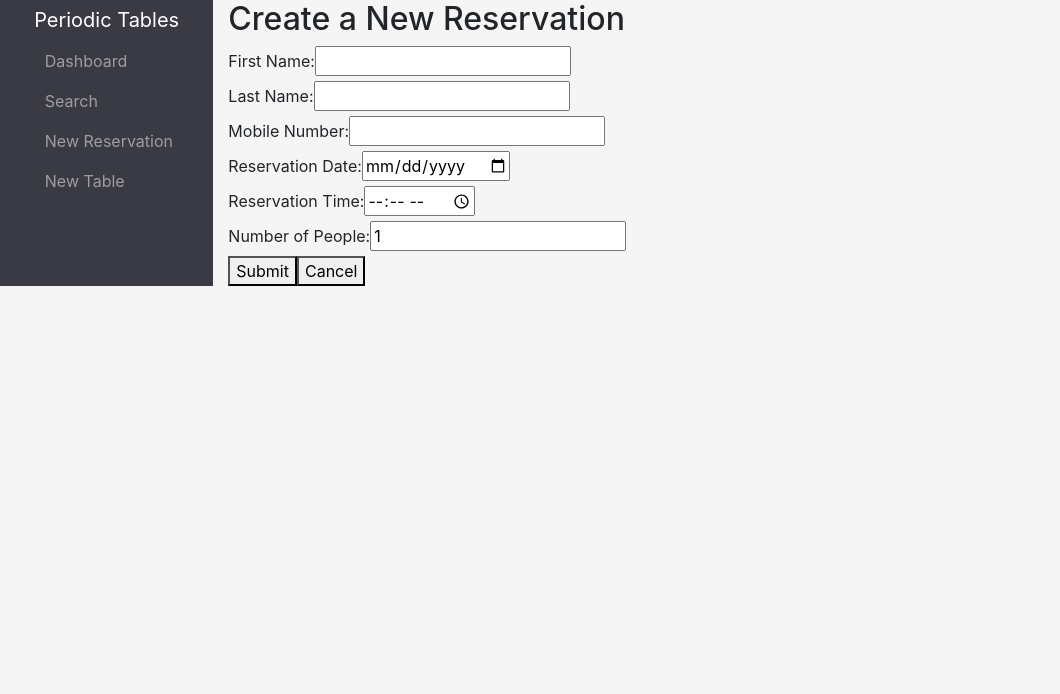
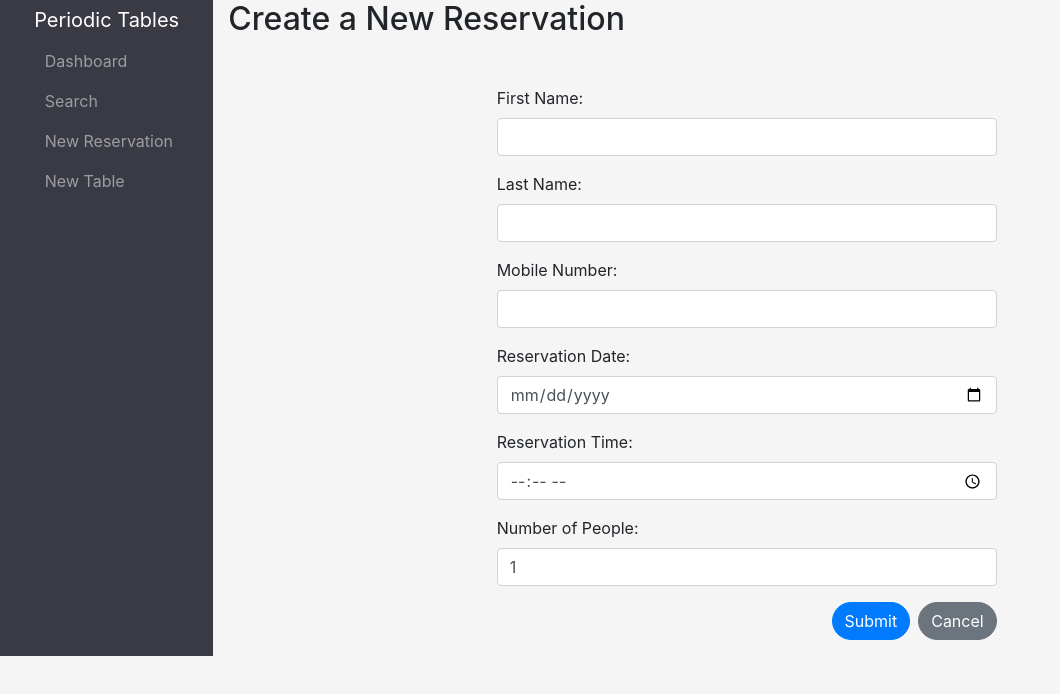
Before and after one commit to willthedevelop3r/restaurant-reservation, a React (Create React App) app in the folder front-end/: page /reservations/new in a window 1280 px wide. Shown: the top 694 px of the page, without its empty margins (0-1060 px from the left). Built offline with nearby package versions, Linux system fonts and the light colour scheme; a web font is replaced by a local one.

Commit message:
fixed error bug in SearchReservation

```diff
--- a/front-end/src/Reservations/ReservationForm.js
+++ b/front-end/src/Reservations/ReservationForm.js
@@ -7,73 +7,103 @@ const ReservationForm = ({
   handleCancel,
 }) => {
   return (
-    <div>
-      <form onSubmit={handleSubmit}>
-        <div>
-          <label>First Name:</label>
+    <div className='container mt-5'>
+      <form
+        onSubmit={handleSubmit}
+        className='mx-auto'
+        style={{ maxWidth: '500px' }}
+      >
+        <div className='form-group'>
+          <label htmlFor='first_name'>First Name:</label>
           <input
             type='text'
             name='first_name'
+            id='first_name'
             value={formData.first_name}
             onChange={handleInputChange}
             required
+            className='form-control rounded'
           />
         </div>
-        <div>
-          <label>Last Name:</label>
+
+        <div className='form-group'>
+          <label htmlFor='last_name'>Last Name:</label>
           <input
             type='text'
             name='last_name'
+            id='last_name'
             value={formData.last_name}
             onChange={handleInputChange}
             required
+            className='form-control rounded'
           />
         </div>
-        <div>
-          <label>Mobile Number:</label>
+
+        <div className='form-group'>
+          <label htmlFor='mobile_number'>Mobile Number:</label>
           <input
             type='text'
             name='mobile_number'
+            id='mobile_number'
             value={formData.mobile_number}
             onChange={handleInputChange}
             required
+            className='form-control rounded'
           />
         </div>
-        <div>
-          <label>Reservation Date:</label>
+
+        <div className='form-group'>
+          <label htmlFor='reservation_date'>Reservation Date:</label>
           <input
             type='date'
             name='reservation_date'
+            id='reservation_date'
             value={formData.reservation_date}
             onChange={handleInputChange}
             required
+            className='form-control rounded'
           />
         </div>
-        <div>
-          <label>Reservation Time:</label>
+
+        <div className='form-group'>
+          <label htmlFor='reservation_time'>Reservation Time:</label>
           <input
             type='time'
             name='reservation_time'
+            id='reservation_time'
             value={formData.reservation_time}
             onChange={handleInputChange}
             required
+            className='form-control rounded'
           />
         </div>
-        <div>
-          <label>Number of People:</label>
+
+        <div className='form-group'>
+          <label htmlFor='people'>Number of People:</label>
           <input
             type='number'
             name='people'
+            id='people'
             value={formData.people}
             onChange={handleInputChange}
             min='1'
             required
+            className='form-control rounded'
           />
         </div>
-        <button type='submit'>Submit</button>
-        <button type='button' onClick={handleCancel}>
-          Cancel
-        </button>
+
+        <div className='form-group d-flex justify-content-end'>
+          <button type='submit' className='btn btn-primary rounded-pill mr-2'>
+            Submit
+          </button>
+          <button
+            type='button'
+            onClick={handleCancel}
+            className='btn btn-secondary rounded-pill'
+          >
+            Cancel
+          </button>
+        </div>
       </form>
     </div>
   );
--- a/front-end/src/Reservations/SearchReservation.js
+++ b/front-end/src/Reservations/SearchReservation.js
@@ -13,9 +13,21 @@ function SearchReservation() {
 
   const handleSearch = (e) => {
     e.preventDefault();
+
     searchReservationsByPhoneNumber(mobileNumber)
-      .then(setReservations)
-      .catch((error) => setError(error));
+      .then((data) => {
+        if (data.length === 0) {
+          setReservations([]); // Clear the reservations
+          setError(new Error('No reservations found.'));
+        } else {
+          setReservations(data);
+          setError(null); // Clear any previous error
+        }
+      })
+      .catch((error) => {
+        setReservations([]); // Clear the reservations
+        setError(error);
+      });
   };
 
   const handleInputChange = (e) => {
@@ -57,7 +69,7 @@ function SearchReservation() {
                 className='form-control mr-2'
               />
               <div className='input-group-append'>
-                <button type='submit' className='btn btn-primary rounded'>
+                <button type='submit' className='btn btn-primary rounded-pill'>
                   Find
                 </button>
               </div>
@@ -66,7 +78,7 @@ function SearchReservation() {
 
           <ErrorAlert error={error} />
 
-          {reservations.length ? (
+          {error ? null : reservations.length ? (
             <div className='list-group'>
               {reservations.map((reservation) => (
                 <div
```
